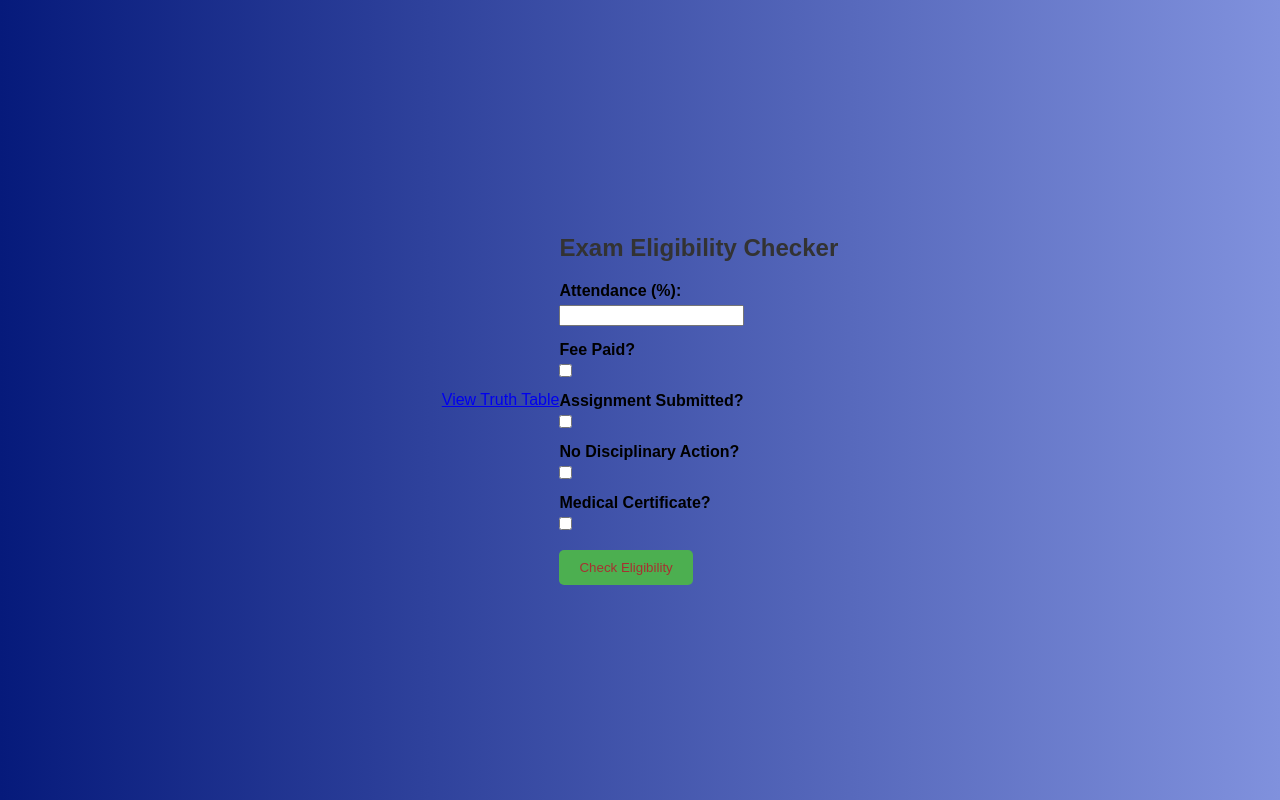
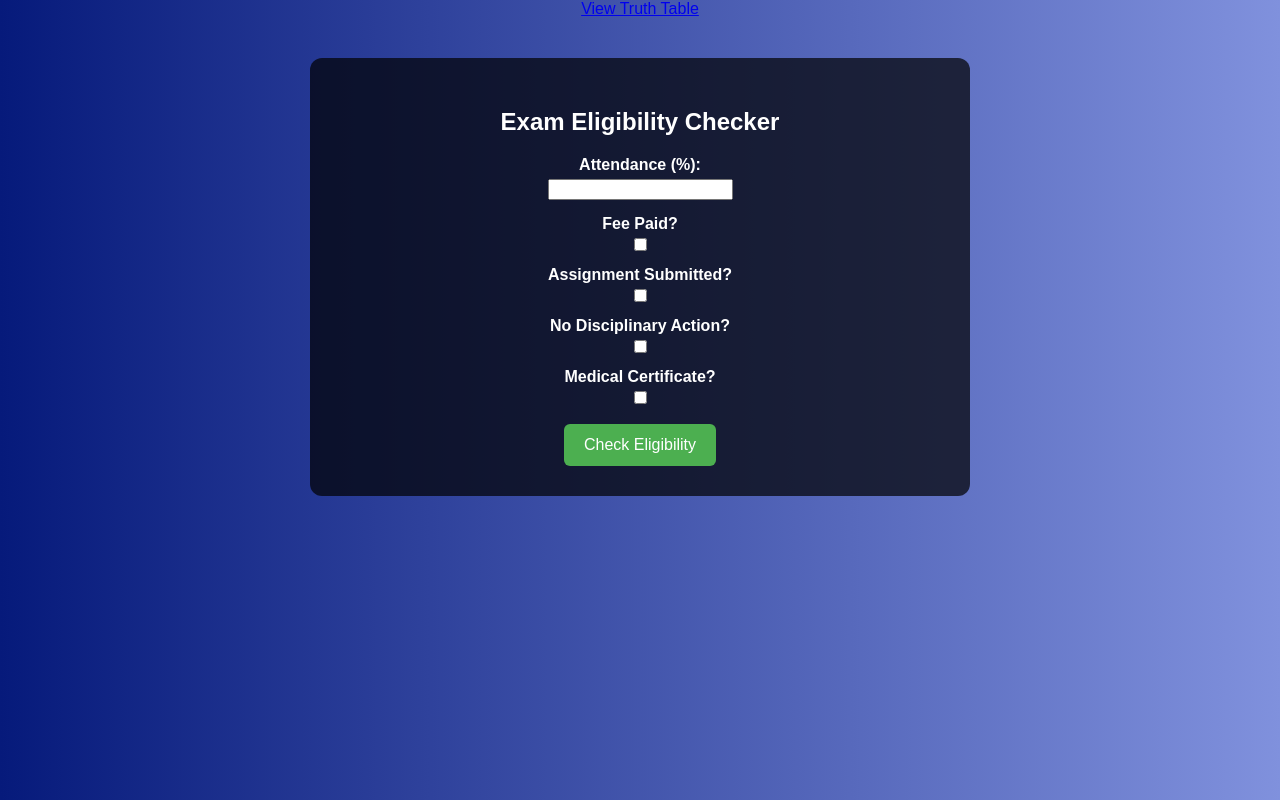
Before and after one commit to sillycoder404/sillycoder, a Flask app: page / in a window 1280 px wide. Run offline with Flask 3, Linux system fonts and the light colour scheme.

Commit message:
Improve design and layout

```diff
--- a/static/style.css
+++ b/static/style.css
@@ -1,89 +1,93 @@
+/* Full-screen background */
 body {
   margin: 0;
   padding: 0;
   font-family: Arial, sans-serif;
   height: 100vh;
   display: flex;
-    justify-content: center;
+  flex-direction: column; /* allow marquee at top, form below */
+  justify-content: flex-start;
   align-items: center;
-    background: linear-gradient(to right, #061a7b, #8091dd);
+  background: linear-gradient(to right, #061a7b, #8091dd); /* gradient background */
 }
 
+/* Sliding marquee link */
+marquee {
+  margin: 0;
+  padding: 10px;
+  font-weight: bold;
+  width: 100%;
+  background: rgba(0, 0, 0, 0.6);
+}
+marquee a {
+  color: #00ff51;
+  text-decoration: none;
+  font-size: 18px;
+}
+marquee a:hover {
+  color: rgb(190, 61, 28);
+}
+
+/* Centered container for form */
 .container {
-   .container {
-    background-color: rgba(0, 0, 0, 0.7);
+  background-color: rgba(0, 0, 0, 0.7); /* semi-transparent box */
   padding: 30px;
   border-radius: 12px;
   width: 80%;
   max-width: 600px;
   text-align: center;
   color: white;
+  margin-top: 40px; /* space below marquee */
 }
 
-
+/* Heading */
 h2 {
-    color: #333;
+  color: #fff;
   margin-bottom: 20px;
 }
 
+/* Labels and inputs */
 label {
   font-weight: bold;
   display: block;
   margin-top: 10px;
 }
-
 input[type="number"], input[type="checkbox"] {
   margin: 5px 0;
 }
 
+/* Button styling */
 button {
+  background-color: #4CAF50;
+  color: white;
+  padding: 12px 20px;
+  border: none;
+  border-radius: 6px;
+  cursor: pointer;
+  font-size: 16px;
   margin-top: 15px;
-    padding: 10px 20px;
-    background: #4CAF50;
-    color: rgb(167, 49, 49);
-    border: none;
-    border-radius: 5px;
-    cursor: pointer;
 }
-marquee {
-    margin-bottom: 20px;
+button:hover {
+  background-color: #45a049;
+}
+
+/* Result text */
+.result {
+  margin-top: 20px;
+  font-size: 18px;
   font-weight: bold;
 }
-marquee a:hover {
-    color: yellow;
+
+/* Truth table styling */
+table {
+  margin: 20px auto;
+  border-collapse: collapse;
+  font-size: 14px; /* smaller size */
+  width: 90%;
+  color: white;
 }
-
-button:hover {
-    background: #45a049;
-}
-
-.result {
-    margin-top: 15px;
-    font-size: 18px;
-    font-weight: bold;
-    color: #222;
-}
-table {
-    border-collapse: collapse;
-    width: 100%;
-    margin-top: 15px;
-}
-
-th, td {
-    border: 1px solid #ddd;
-    padding: 10px;
+table th, table td {
+  border: 1px solid white;
+  padding: 8px;
   text-align: center;
 }
-
-tr:nth-child(even) {
-    background-color: #f9f9f9;
-}
-
-tr:hover {
-    background-color: #f1f1f1;
-}
-
-th {
-    background-color: #4CAF50;
-    color: white;
-}
```
Lines whose indentation alone changed are shown as unchanged.
